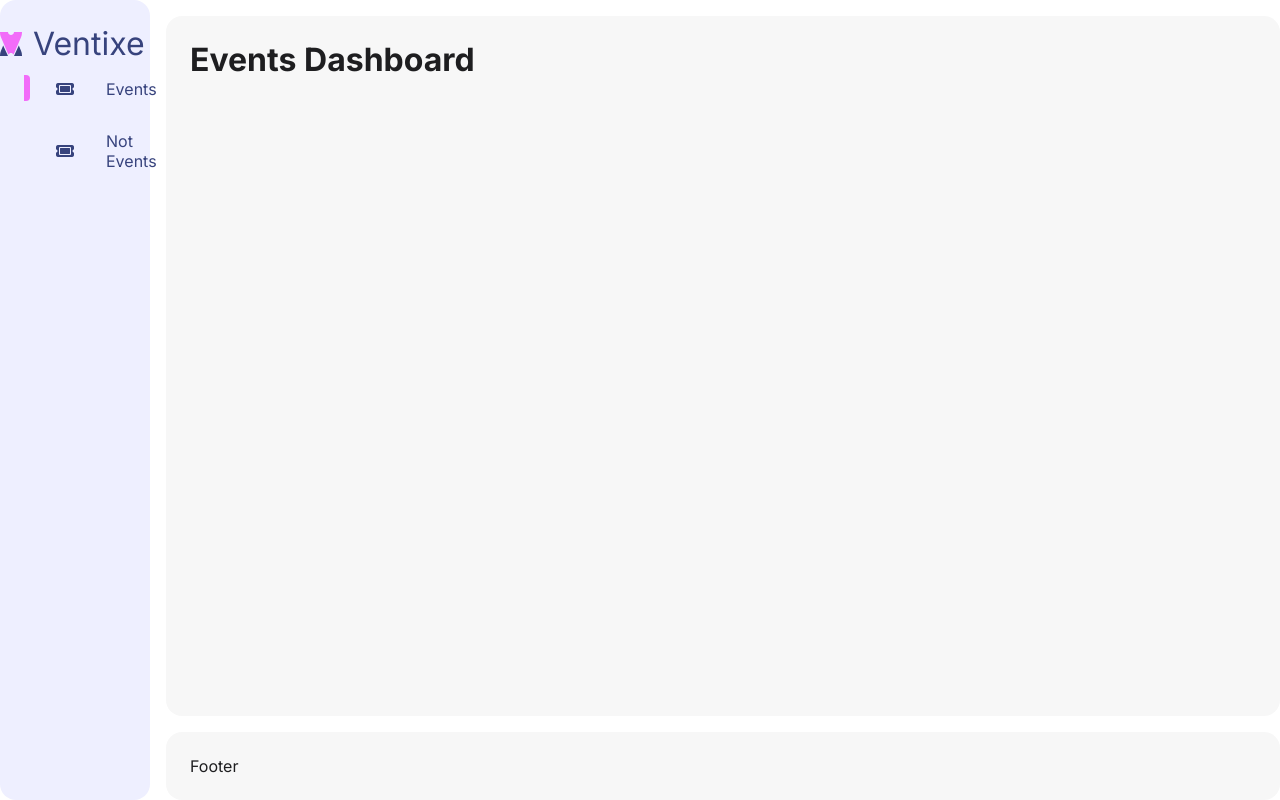
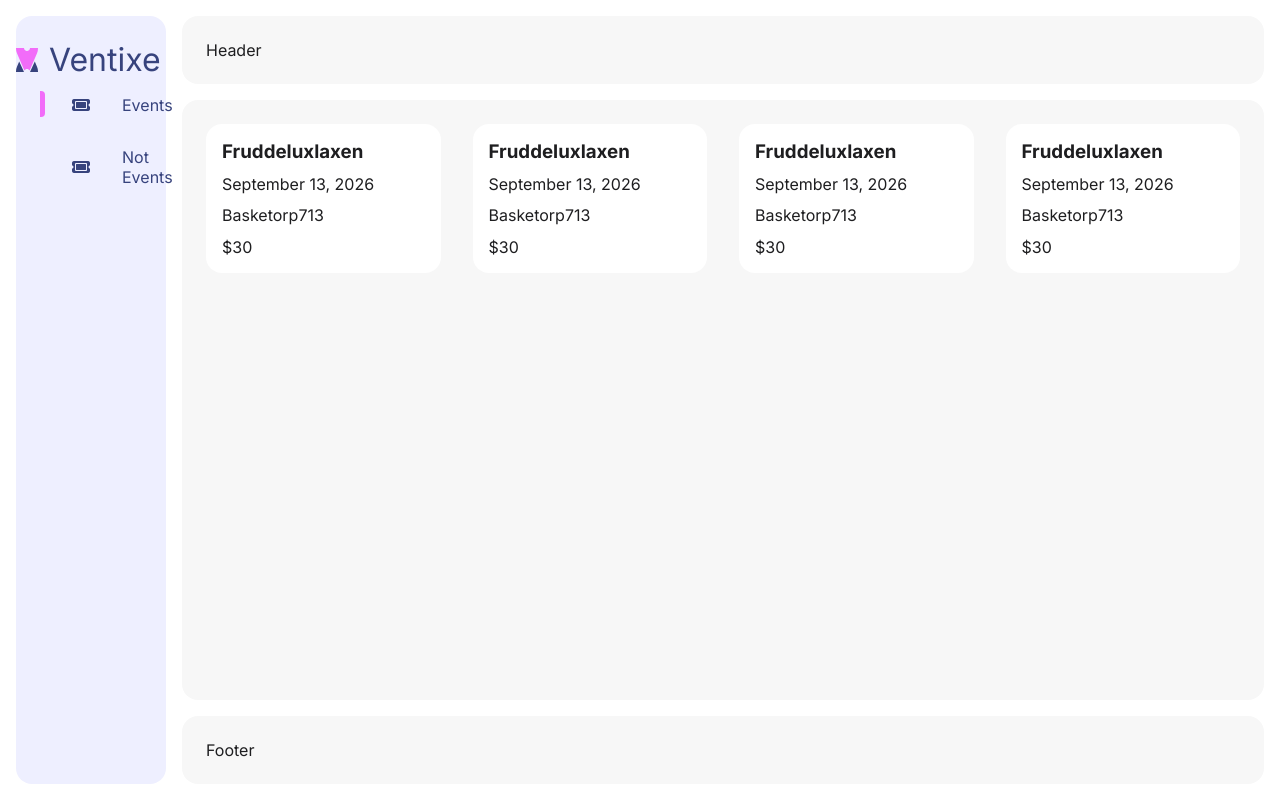
Before and after one commit to VentixeLabsMVP/frontend, a React (Vite) app: page / in a window 1280 px wide. Built offline with nearby package versions, Linux system fonts and the light colour scheme.

Commit message:
added event card

```diff
--- a/src/App.css
+++ b/src/App.css
@@ -135,6 +135,7 @@ html,body {
 
 .portal-wrapper {
   display: grid;
+  padding: 1rem;
   gap: 1rem;
   grid-template-columns: 1fr;
   grid-template-rows: auto 1fr auto;
@@ -142,9 +143,6 @@ html,body {
                         "main"
                         "footer";
   height: 100dvh;
-    header {
-    display: none;
-  }
 
   @media(min-width: 768px){
   grid-template-columns: 150px 1fr;
@@ -172,6 +170,12 @@ header {
   background-color: var(--header-background-color);
   border-radius: 1rem;
   padding: 1.5rem;
+  display: none;
+}
+@media (min-width: 768px) {
+  header {
+    display: block;
+  }
 }
 
 main {
@@ -239,7 +243,7 @@ footer {
   position: absolute;
   top: 12px;
   left: 0;
-  width: 6px;
+  width: 5px;
   height: 50%;
   background-color: transparent;
   border-radius: 0 4px 4px 0;
@@ -259,3 +263,22 @@ footer {
   color: var(--primary-100);
   font-weight: 600;
 }
+
+
+.event-section {
+  display: grid;
+  grid-template-columns: 1fr 1fr 1fr 1fr;
+  gap: 2rem;
+}
+
+/* components */
+
+.event-card {
+  background-color: var(--grey-10);
+  display: grid;
+  max-width: 400px;
+  width: 100%;
+  padding: 1rem;
+  border-radius: 1rem;
+  gap: 0.7rem;
+}
--- /dev/null
+++ b/src/assets/components/EventCard.jsx
@@ -0,0 +1,12 @@
+const EventCard = ({ title, date, location, price }) => {
+  return(
+    <div className="event-card">
+      <h3>{title}</h3>
+      <p>{date}</p>
+      <p>{location}</p>
+      <p>{price}</p>
+    </div>
+  )
+}
+
+export default EventCard
--- a/src/assets/pages/Events.jsx
+++ b/src/assets/pages/Events.jsx
@@ -1,5 +1,36 @@
+import EventCard from '../components/EventCard.jsx'
+
 const Events = () => {
-  return <h1>Events Dashboard</h1>
+  return (
+
+    <section className="event-section">
+
+      <EventCard
+        title="Fruddeluxlaxen"
+        date="September 13, 2026"
+        location="Basketorp713"
+        price="$30"
+      />
+            <EventCard
+        title="Fruddeluxlaxen"
+        date="September 13, 2026"
+        location="Basketorp713"
+        price="$30"
+      />
+            <EventCard
+        title="Fruddeluxlaxen"
+        date="September 13, 2026"
+        location="Basketorp713"
+        price="$30"
+      />
+                  <EventCard
+        title="Fruddeluxlaxen"
+        date="September 13, 2026"
+        location="Basketorp713"
+        price="$30"
+      />
+    </section>
+  )
 }
 
 export default Events
```
